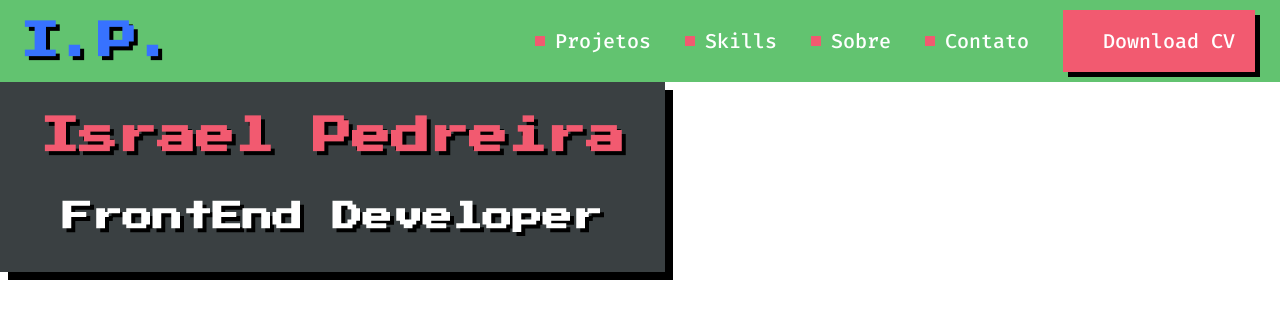
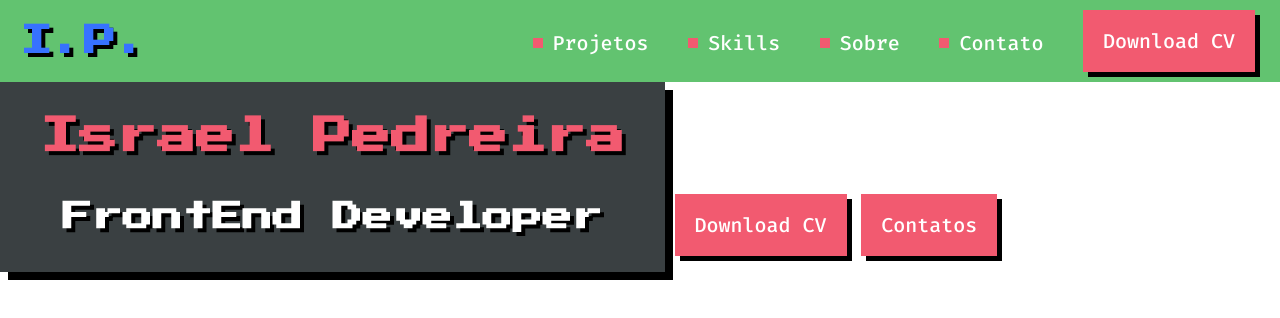
Before and after one commit to Elzin/curso-html-css, a plain HTML site: page index.html in a window 1280 px wide. Drawn offline with Linux system fonts and the light colour scheme.

Commit message:
Create the components

```diff
--- /dev/null
+++ b/css/components/action.css
@@ -0,0 +1,19 @@
+.action{
+    color:#FFF;
+    font-size: 20px;
+    font-weight: 500;
+    text-decoration: none;
+    margin-right: 30px;
+    display:inline-flex;
+    align-items: center;
+
+}
+.action::before{
+    content: "";
+    display:inline-block;
+    background-color: #F25A70;
+    width:10px;
+    height:10px;
+    margin-right: 10px;
+
+}
--- a/css/components/box.css
+++ b/css/components/box.css
@@ -1,4 +1,4 @@
-#box{
+.box{
     display: inline-block;
     background-color: #3A4042;
     text-align: center;
--- /dev/null
+++ b/css/components/header.css
@@ -0,0 +1,8 @@
+.header{
+    display:flex;
+    justify-content: space-between;
+    align-items: center;
+    background-color: #62C370;
+    padding: 10px 20px;
+
+}
--- /dev/null
+++ b/css/components/logo.css
@@ -0,0 +1,7 @@
+.logo{
+
+    font-family: 'Press Start 2P' , sans-serif ;
+    color: #3772FF ;
+    text-shadow: 4px 4px 0px #000000;
+
+}
--- a/css/components/subtitle.css
+++ b/css/components/subtitle.css
@@ -1,4 +1,4 @@
-h2{
+.subtitle{
     color:#FFFFFF;
     font-family: "Press Start 2P" , sans-serif;
     font-size: 30px;
--- a/css/components/title.css
+++ b/css/components/title.css
@@ -1,4 +1,4 @@
-h1{
+.title{
     color:#F25A70;
     font-family: 'Press Start 2P' , sans-serif;
     font-size: 39px;
--- a/css/index.css
+++ /dev/null
@@ -1,54 +0,0 @@
-header{
-    display:flex;
-    justify-content: space-between;
-    align-items: center;
-    background-color: #62C370;
-    padding: 10px 20px;
-
-}
-a{
-    color: #FFF;
-    font-size: 20px;
-    font-family: "Fira Code" , Arial, Helvetica, sans-serif;
-    font-weight: 500;
-    text-decoration: none;
-    margin-right: 30px;
-    display:inline-flex;
-    align-items: center;
-
-}
-a::before{
-    content: "";
-    display:inline-block;
-    background-color: #F25A70;
-    width:10px;
-    height:10px;
-    margin-right: 10px;
-
-}
-
-
-#button{
-    display: inline-flex ;
-    background-color: #F25A70;
-    padding:18px 20px;
-    box-shadow: 5px 5px 0px #000000;
-    margin-right: 5px;
-    transition: transform 150ms ease-in-out ;
-
-}
-nav{
-    text-align: right;
-}
-
-#button:hover{
-    transform: scale(1.08) ;
-
-}
-#logo{
-
-    font-family: 'Press Start 2P' , sans-serif ;
-    color: #3772FF ;
-    text-shadow: 4px 4px 0px #000000;
-
-}
--- a/css/reset.css
+++ b/css/reset.css
@@ -1,3 +1,11 @@
+body{
+    font-family: "Fira Code" , Arial, Helvetica, sans-serif;
+}
+
 body, h1, h2, h3{
     margin: 0;
 }
+button{
+    border:none;
+    font-family: inherit;
+}
--- a/index.html
+++ b/index.html
@@ -8,30 +8,38 @@
         <link href="https://fonts.googleapis.com/css2?family=Fira+Code:wght@300;500&family=Lexend+Giga&family=Press+Start+2P&display=swap" rel="stylesheet">
 
         <link rel="stylesheet" href="css/reset.css">
-        <link rel="stylesheet" href="css/index.css">
         <link rel="stylesheet" href="css/components/title.css">
         <link rel="stylesheet" href="css/components/subtitle.css">
         <link rel="stylesheet" href="css/components/box.css">
+        <link rel="stylesheet" href="css/components/button.css">
+        <link rel="stylesheet" href="css/components/action.css">
+        <link rel="stylesheet" href="css/components/header.css">
+        <link rel="stylesheet" href="css/components/logo.css">
 
 
     </head>
 
     <body>
 
-        <header>
-            <h1 id="logo">I.P.</h1>
-            <nav> <!--Tag usaada para guardar links de navegação-->
-                <a href = "">Projetos</a>
-                <a href = "" lang="en">Skills</a>
-                <a href = "">Sobre</a>
-                <a href = "">Contato</a>
-                <a id="button" href = "" lang="en">Download CV</a>
+        <header class="header">
+            <h1 class="logo">I.P.</h1>
+            <nav> <!--Tag usada para guardar links de navegação-->
+                <a class="action" href = "">Projetos</a>
+                <a class="action" href = "" lang="en">Skills</a>
+                <a class="action" href = "">Sobre</a>
+                <a class="action" href = "">Contato</a>
+                <a class="button" href = "" lang="en">Download CV</a>
 
             </nav>
         </header>
-        <div id="box">
-            <h1>Israel Pedreira</h1>
-            <h2>FrontEnd Developer</h2>
+
+        <div class="box">
+            <h1 class="title">Israel Pedreira</h1>
+            <h2 class="subtitle">FrontEnd Developer</h2>
         </div>
+
+        <a class="button" href = "" lang="en">Download CV</a>
+        <a class="button" href = "">Contatos</a>
+
     </body>
 </html>
```
